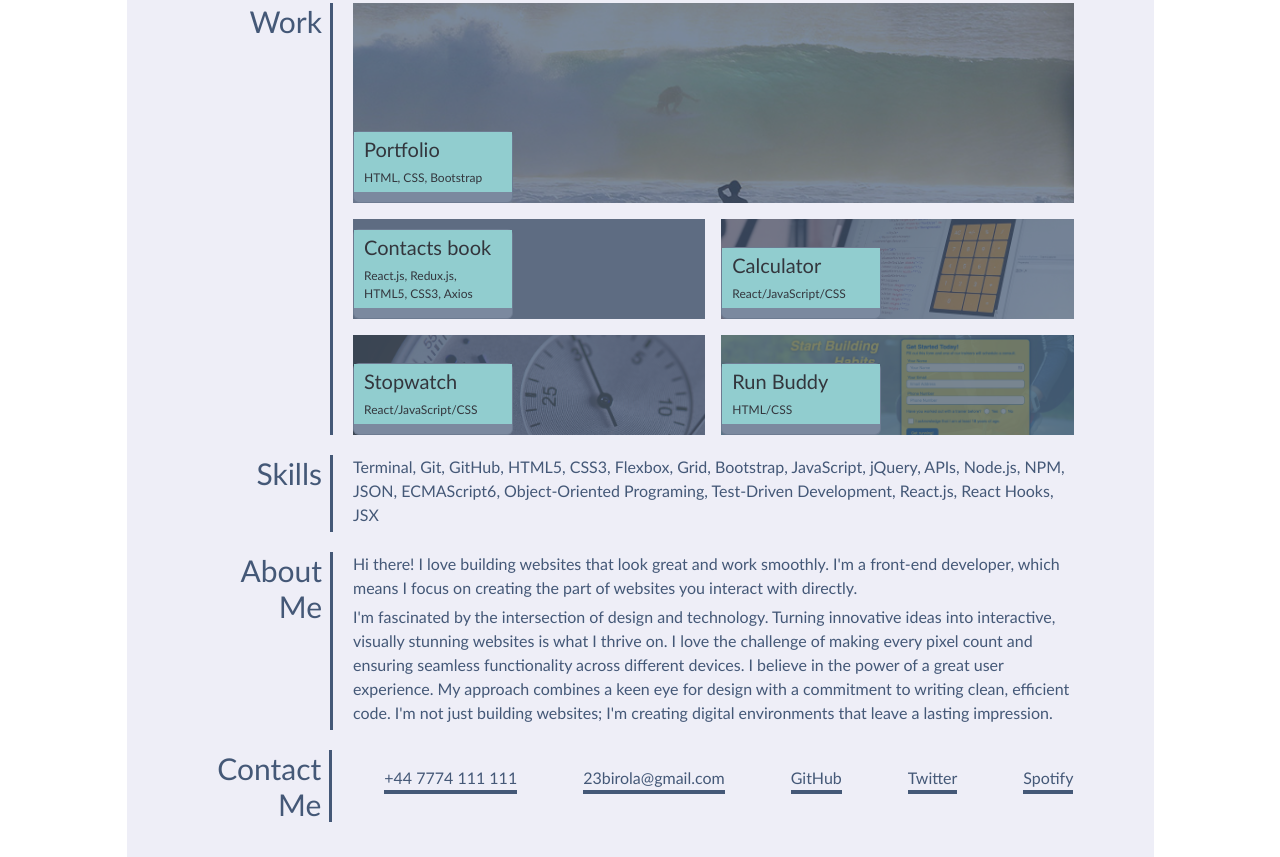
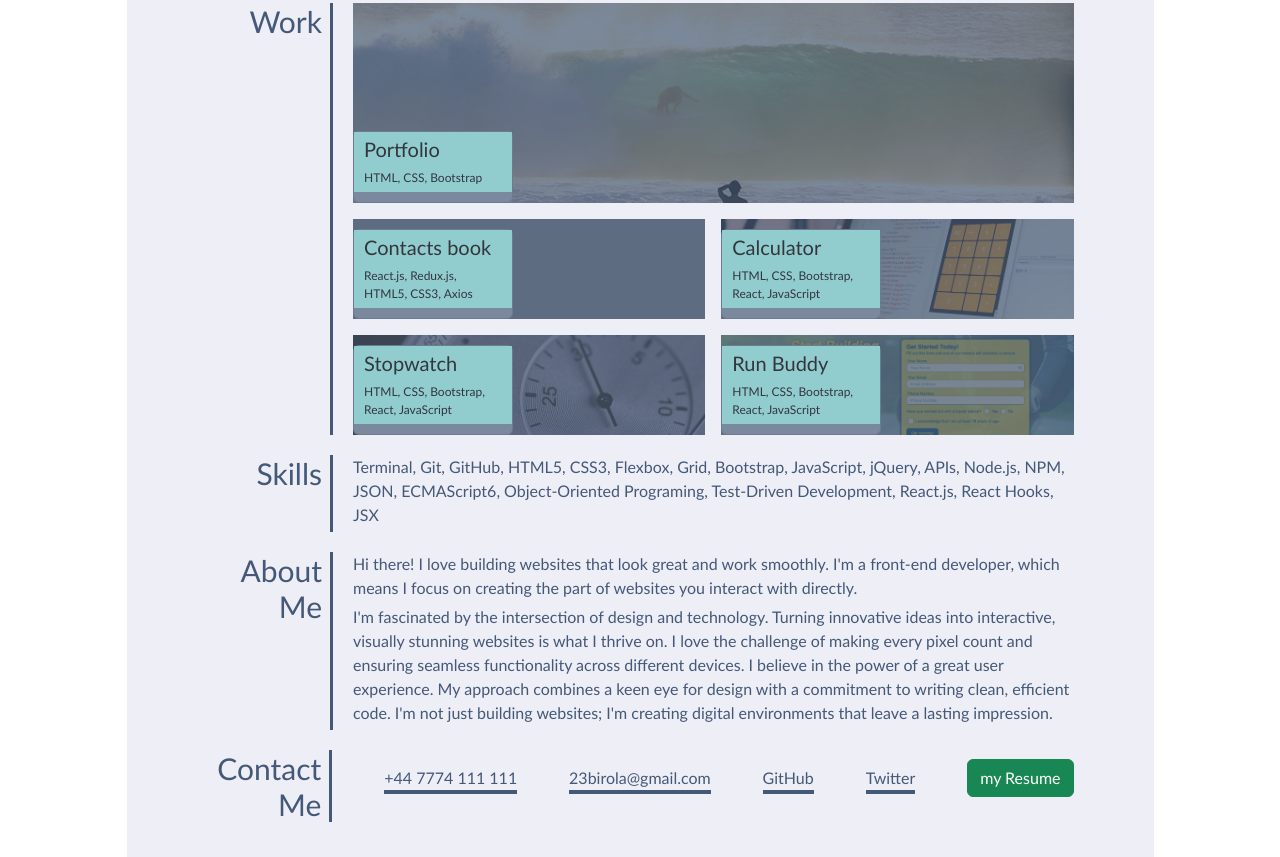
Before and after one commit to 23birola/bootstrap-portfolio, a plain HTML site: page index.html in a window 1280 px wide. Shown: the part 470-1327 px from the top of the page. Drawn offline with nearby package versions, Linux system fonts and the light colour scheme; grey boxes are pictures that could not be loaded.

Commit message:
edit styles

```diff
--- a/index.html
+++ b/index.html
@@ -79,7 +79,7 @@
             <div class="card" style="width: 10rem;">
               <div class="card-body work-info">
                 <h5 class="card-title">Calculator</h5>
-                <p class="card-text">React/JavaScript/CSS</p>
+                <p class="card-text">HTML, CSS, Bootstrap, React, JavaScript</p>
               </div>
             </div>
           </a>
@@ -87,7 +87,7 @@
             <div class="card" style="width: 10rem;">
               <div class="card-body work-info">
                 <h5 class="card-title">Stopwatch</h5>
-                <p class="card-text">React/JavaScript/CSS</p>
+                <p class="card-text">HTML, CSS, Bootstrap, React, JavaScript</p>
               </div>
             </div>
           </a>
@@ -95,7 +95,7 @@
             <div class="card" style="width: 10rem;">
               <div class="card-body work-info">
                 <h5 class="card-title">Run Buddy</h5>
-                <p class="card-text">HTML/CSS</p>
+                <p class="card-text">HTML, CSS, Bootstrap, React, JavaScript</p>
               </div>
             </div>
           </a>
@@ -143,7 +143,7 @@
           <a class='contact-link' href="#">Twitter</a>
         </li>
         <li>
-          <a class='contact-link' href="#">Spotify</a>
+          <a class='contact-link' href="#"><button type="button" class="btn btn-success">my Resume</button></a>
         </li>
       </ul>
     </footer>
```
Also changed, not shown: 2 other files.
